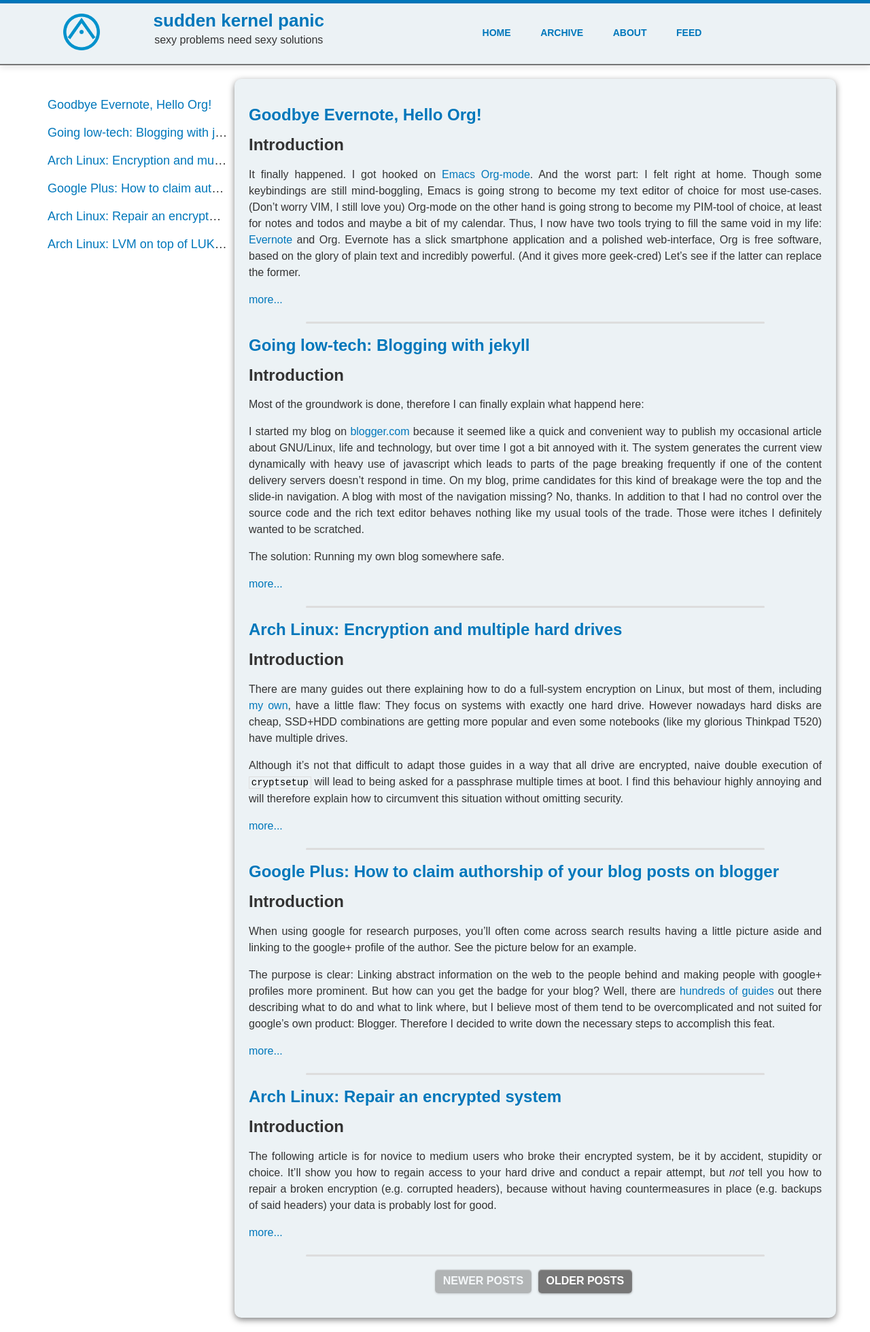
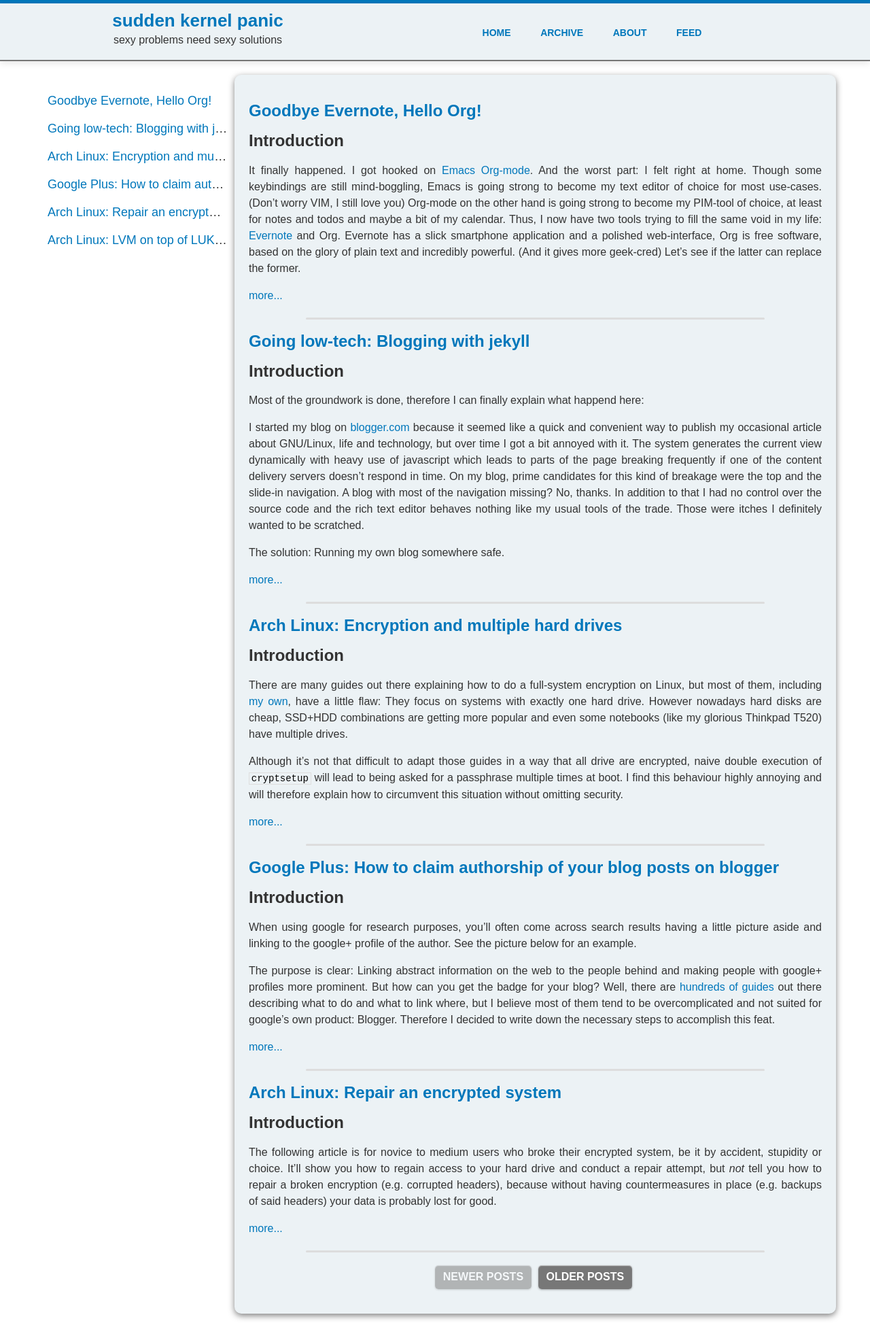
Before and after one commit to Bin7me/bin7me.github.io, a Jekyll site: the page built from index.html, in a window 1280 px wide. Shown: the whole page at 68% size. Built offline with Jekyll 4.4.1, drawn with Linux system fonts in a browser that asks for light colours; Markdown is read by kramdown in place of the engine named in the settings; the list of posts is cut into pages by our own code.

Commit message:
removed logo

```diff
--- a/_layouts/default.html
+++ b/_layouts/default.html
@@ -36,16 +36,10 @@
 		<header>
 			<div class="grid header-navigation">
 				<div class="unit two-fifths center-on-mobiles">
-					<div class="grid">
-						<div id="logo-div" class="unit one-quarter center-on-mobiles">
-						  <a href="{{ site.baseurl }}">
-							  <img id="logo" src="{{ site.baseurl }}assets/img/logo.png" alt="sudden kernel panic"/></a>
-						</div>
-						<div id=title-description class="unit three-quarters center-on-mobiles">
+						<div id="title-description">
 						  <span id="title"><a href="{{ site.baseurl }}">{{ site.name }}</a></span><br />
 						  <span id="description">{{ site.description }}</span>
 						</div>
-					</div>
 				</div>
 				<div class="unit three-fifths center-on-mobiles">
 					{% include navigation.html %}
```
